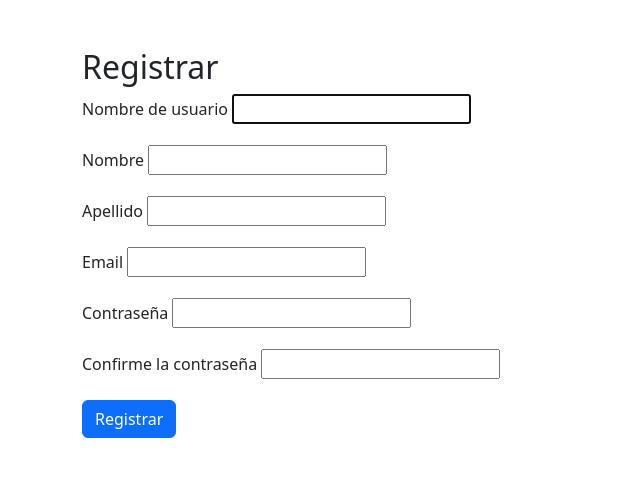
After one commit to gaos180/denuncias, a Django app: page /register/ in a window 1280 px wide. The commit adds this page. Shown: the top 477 px of the page, without its empty margins (0-640 px from the left). Run offline with Django 5.2, Linux system fonts and the light colour scheme; some libraries are stand-ins or nearby versions.

Commit message:
se añadió crear usuarios, cerrar sesión de usuario

```diff
--- a/sistema_denuncias/denuncias_ciudadanas/blog/settings.py
+++ b/sistema_denuncias/denuncias_ciudadanas/blog/settings.py
@@ -27,7 +27,7 @@ DEBUG = True
 
 ALLOWED_HOSTS = []
 
-
+LOGOUT_REDIRECT_URL = '/mapa/'
 # Application definition
 
 INSTALLED_APPS = [
--- a/sistema_denuncias/denuncias_ciudadanas/blog/urls.py
+++ b/sistema_denuncias/denuncias_ciudadanas/blog/urls.py
@@ -20,12 +20,16 @@ from django.contrib import admin
 from django.urls import path
 from website.views import publicaciones
 from website.views import create_report, success, mapa
+from website.views import registar
+from django.contrib.auth.views import LogoutView
 
 urlpatterns = [
     path("admin/", admin.site.urls),
     path("publicaciones/", publicaciones),
     path('create_report/', create_report),
     path('success/', success),
-    path('mapa/', mapa)
+    path('mapa/', mapa, name="mapa"),
+    path('register/', registar, name='register'),
+    path('logout/', LogoutView.as_view(), name='logout'),
 
 ]
--- a/sistema_denuncias/denuncias_ciudadanas/website/forms.py
+++ b/sistema_denuncias/denuncias_ciudadanas/website/forms.py
@@ -11,6 +11,8 @@ class ReportForm(forms.ModelForm):
 
 from django import forms
 from .models import Report
+from django.contrib.auth.models import User
+from django.contrib.auth.forms import UserCreationForm
 
 class ReportForm(forms.ModelForm):
     class Meta:
@@ -21,3 +23,14 @@ class ReportForm(forms.ModelForm):
             'description': 'Descripción de la Denuncia',
             'location': 'Localidad',
         }
+
+
+
+class UserRegisterForm(UserCreationForm):
+    first_name = forms.CharField(max_length=30, required=True, label="Nombre")
+    last_name = forms.CharField(max_length=30, required=True, label="Apellido")
+    email = forms.EmailField(required=True, label="Correo Electrónico")
+
+    class Meta:
+        model = User
+        fields = ['username', 'first_name', 'last_name', 'email', 'password1', 'password2']
--- /dev/null
+++ b/sistema_denuncias/denuncias_ciudadanas/website/templates/website/register.html
@@ -0,0 +1,44 @@
+<!DOCTYPE html>
+<html lang="en">
+<head>
+    <meta charset="UTF-8">
+    <meta name="viewport" content="width=device-width, initial-scale=1.0">
+    <title>Registro</title>
+    {% load bootstrap5 %}
+    {% bootstrap_css %}
+</head>
+<body>
+    <div class="container mt-5">
+        <h2>Registrar</h2>
+        <form method="post">
+            {% csrf_token %}
+            <div class="mb-3">
+                <label for="id_username" class="form-label">Nombre de usuario</label>
+                {{ form.username }}
+            </div>
+            <div class="mb-3">
+                <label for="id_first_name" class="form-label">Nombre</label>
+                {{ form.first_name }}
+            </div>
+            <div class="mb-3">
+                <label for="id_last_name" class="form-label">Apellido</label>
+                {{ form.last_name }}
+            </div>
+            <div class="mb-3">
+                <label for="id_email" class="form-label">Email</label>
+                {{ form.email }}
+            </div>
+            <div class="mb-3">
+                <label for="id_password1" class="form-label">Contraseña</label>
+                {{ form.password1 }}
+            </div>
+            <div class="mb-3">
+                <label for="id_password2" class="form-label">Confirme la contraseña</label>
+                {{ form.password2 }}
+            </div>
+            <button type="submit" class="btn btn-primary">Registrar</button>
+        </form>
+    </div>
+    {% bootstrap_javascript %}
+</body>
+</html>
--- a/sistema_denuncias/denuncias_ciudadanas/website/views.py
+++ b/sistema_denuncias/denuncias_ciudadanas/website/views.py
@@ -1,6 +1,9 @@
 from django.shortcuts import render, redirect
 from .models import Post, PostForm
 from .forms import ReportForm
+from django.contrib.auth import login
+from .forms import UserRegisterForm
+from django.contrib.auth.models import Group
 
 # Create your views here.
 def publicaciones(request):
@@ -56,3 +59,25 @@ def success(request):
 
 def mapa(request):
     return render(request, 'website/mapa.html')
+
+
+def registar(request):
+    if request.method == 'POST':
+        form = UserRegisterForm(request.POST)
+        if form.is_valid():
+            user = form.save(commit=False)
+            user.first_name = form.cleaned_data.get('first_name')
+            user.last_name = form.cleaned_data.get('last_name')
+            user.email = form.cleaned_data.get('email')
+            user.set_password(form.cleaned_data['password1'])
+            user.is_staff = True  # Hacer al usuario personal (opcional)
+            user.save()
+
+            group = Group.objects.get(name='denunciantes')
+            user.groups.add(group)
+
+            login(request, user)
+            return redirect('mapa')
+    else:
+        form = UserRegisterForm()
+    return render(request, 'website/register.html', {'form': form})
```
Also changed, not shown: sistema_denuncias/denuncias_ciudadanas/website/templates/website/logout.html (added, +22 -0 lines), sistema_denuncias/denuncias_ciudadanas/website/templates/website/mapa.html (+12 -1 lines).
